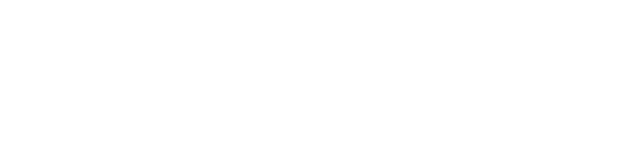
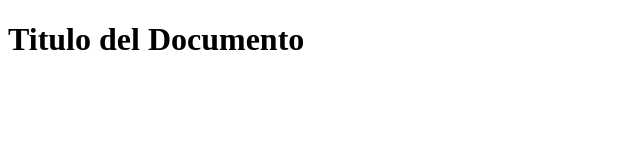
Before and after one commit to patricioaldair/practicando, a plain HTML site: page index.html in a window 1280 px wide. Shown: the whole page, without its empty margins (0-640 px from the left). Drawn offline with Linux system fonts and the light colour scheme.

Commit message:
agregando titulo al html

```diff
--- a/index.html
+++ b/index.html
@@ -6,6 +6,6 @@
     <title>Document</title>
 </head>
 <body>
-
+    <h1>Titulo del Documento</h1>
 </body>
 </html>
```
